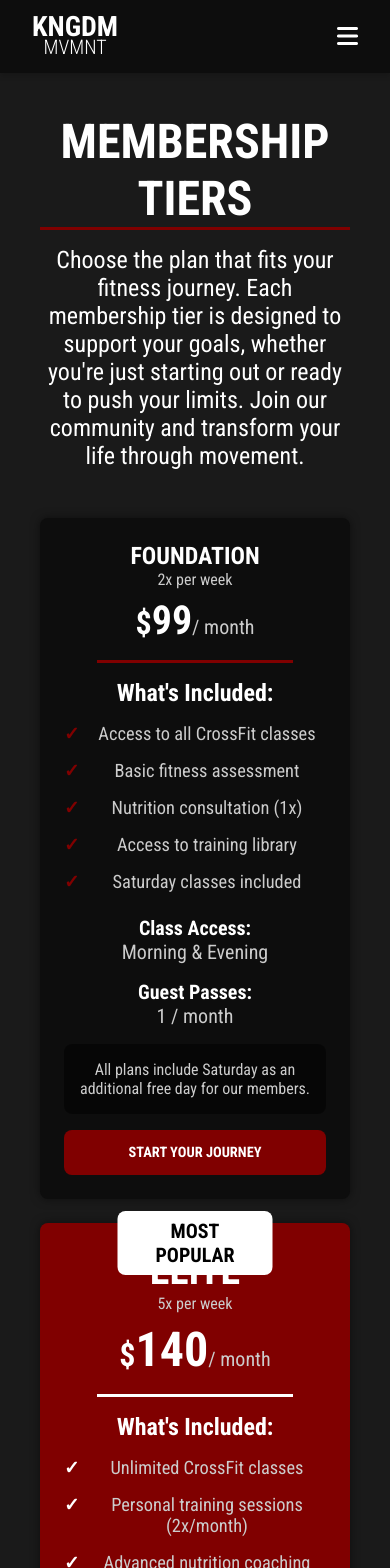
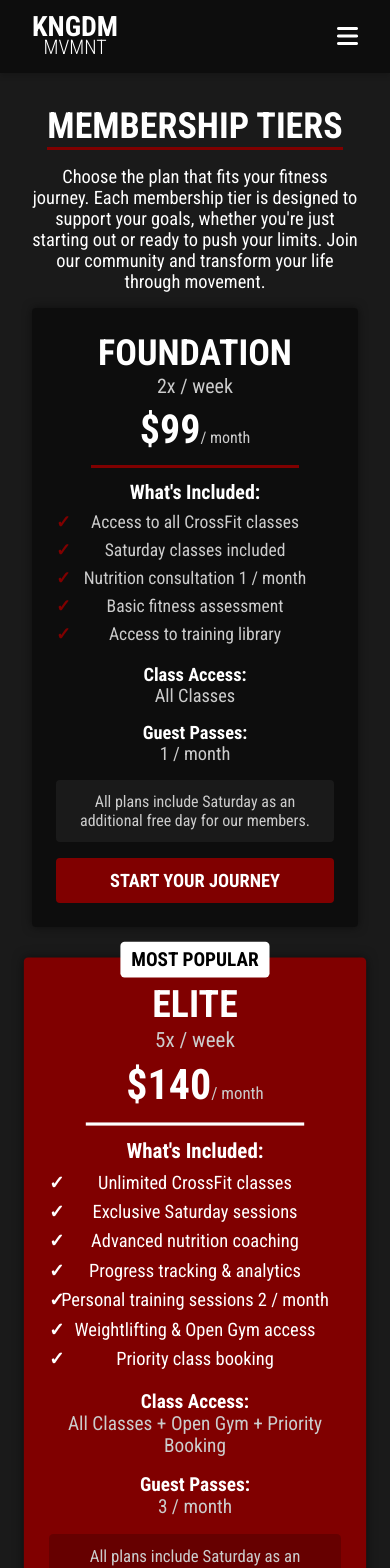
Before and after one commit to gilmerperez/kingdom-movement, a React (Vite) app: page /pricing in a window 390 px wide. Shown: the top 1568 px of the page. Built offline with nearby package versions, Linux system fonts and the light colour scheme.

Commit message:
Added responsiveness and better styles

```diff
--- a/src/data/pricing.json
+++ b/src/data/pricing.json
@@ -4,16 +4,16 @@
       "id": "foundation",
       "name": "FOUNDATION",
       "price": 99,
-      "frequency": "2x per week",
+      "frequency": "2x / week",
       "description": "Perfect for beginners starting their fitness journey",
       "features": [
         "Access to all CrossFit classes",
+        "Saturday classes included",
+        "Nutrition consultation 1 / month",
         "Basic fitness assessment",
-        "Nutrition consultation (1x)",
-        "Access to training library",
-        "Saturday classes included"
+        "Access to training library"
       ],
-      "classAccess": "Morning & Evening",
+      "classAccess": "All Classes",
       "guestPasses": 1,
       "isPopular": false,
       "ctaText": "START YOUR JOURNEY"
@@ -22,18 +22,18 @@
       "id": "elite",
       "name": "ELITE",
       "price": 140,
-      "frequency": "5x per week",
+      "frequency": "5x / week",
       "description": "Our most comprehensive membership for serious athletes",
       "features": [
         "Unlimited CrossFit classes",
-        "Personal training sessions (2x/month)",
+        "Exclusive Saturday sessions",
         "Advanced nutrition coaching",
-        "Priority class booking",
-        "Exclusive Saturday sessions",
+        "Progress tracking & analytics",
+        "Personal training sessions 2 / month",
         "Weightlifting & Open Gym access",
-        "Progress tracking & analytics"
+        "Priority class booking"
       ],
-      "classAccess": "All Classes + Priority Booking",
+      "classAccess": "All Classes + Open Gym + Priority Booking",
       "guestPasses": 3,
       "isPopular": true,
       "ctaText": "BECOME ELITE"
@@ -42,15 +42,15 @@
       "id": "performance",
       "name": "PERFORMANCE",
       "price": 129,
-      "frequency": "3x per week",
+      "frequency": "3x / week",
       "description": "For athletes ready to take their training to the next level",
       "features": [
         "Access to all CrossFit classes",
-        "Personal training session (1x/month)",
-        "Nutrition consultation (2x)",
-        "Weightlifting & Open Gym access",
         "Saturday classes included",
-        "Progress tracking"
+        "Nutrition consultation 2 / month",
+        "Progress tracking",
+        "Personal training session 1 / month",
+        "Weightlifting & Open Gym access"
       ],
       "classAccess": "All classes + Open Gym",
       "guestPasses": 2,
--- a/src/index.css
+++ b/src/index.css
@@ -9,6 +9,8 @@ html[data-theme="light"] {
   --text-secondary: hsl(0, 0%, 10%);
   --primary: hsl(0, 100%, 25%);
   --footer-bg-color: hsl(0, 0%, 97.25%);
+  --grey: hsl(0, 0%, 90%);
+  --grey-text: hsl(0, 0%, 20%);
 }
 
 /* Dark Mode */
@@ -19,6 +21,8 @@ html[data-theme="dark"] {
   --text-secondary: hsl(0, 0%, 80%);
   --primary: hsl(0, 100%, 25%);
   --footer-bg-color: hsl(0, 0%, 5%);
+  --grey: hsl(0, 0%, 10%);
+  --grey-text: hsl(0, 0%, 80%);
 }
 
 /* Custom Highlighted Text */
--- a/src/pages/Pricing/Pricing.jsx
+++ b/src/pages/Pricing/Pricing.jsx
@@ -1,5 +1,5 @@
+import styles from "./Pricing.module.css";
 import { useEffect, useState } from "react";
-import styles from "./Pricing.module.css";
 import pricingData from "../../data/pricing.json";
 
 function Pricing() {
@@ -16,7 +16,7 @@ function Pricing() {
       <main>
         <section className={styles.pricingContainer}>
           {/* Heading */}
-          <h1 className={styles.header}>MEMBERSHIP TIERS</h1>
+          <h1 className={styles.heading}>MEMBERSHIP TIERS</h1>
 
           {/* Introduction */}
           <p className={styles.introduction}>
--- a/src/pages/Pricing/Pricing.module.css
+++ b/src/pages/Pricing/Pricing.module.css
@@ -9,7 +9,7 @@
   justify-content: center;
 }
 
-.header {
+.heading {
   font-size: 3rem;
   font-weight: 700;
   margin-bottom: 1rem;
@@ -23,11 +23,15 @@
   margin-bottom: 3rem;
 }
 
+.pricingCards > * {
+  transition: 0.3s ease-in;
+}
+
 .pricingCards {
-  gap: 2rem;
+  gap: 3rem;
   width: 100%;
   display: grid;
-  grid-template-columns: repeat(auto-fit, minmax(320px, 1fr));
+  grid-template-columns: repeat(auto-fit, minmax(350px, 1fr));
 }
 
 .pricingCard {
@@ -36,7 +40,6 @@
   position: relative;
   border-radius: 8px;
   flex-direction: column;
-  transition: 0.3s ease-in;
   background-color: var(--header-bg-color);
   box-shadow: 0px 0px 10px hsla(0, 0%, 0%, 0.5);
 }
@@ -57,8 +60,8 @@
 }
 
 .frequency {
-  font-size: 1rem;
   font-weight: 400;
+  font-size: 1.25rem;
   color: var(--text-secondary);
 }
 
@@ -70,7 +73,7 @@
 }
 
 .currency {
-  font-size: 2rem;
+  font-size: 3rem;
   font-weight: 700;
 }
 
@@ -141,12 +144,12 @@
   padding: 1rem;
   border-radius: 8px;
   margin-bottom: 1rem;
-  background-color: hsla(0, 0%, 0%, 0.5);
+  background-color: var(--grey);
 }
 
 .commonBenefit p {
   font-size: 1rem;
-  color: var(--text-secondary);
+  color: var(--grey-text);
 }
 
 .signUpButton {
@@ -155,7 +158,6 @@
   font-weight: 700;
   font-size: 1.25rem;
   border-radius: 8px;
-  transition: 0.3s ease-in;
   color: hsl(0, 0%, 100%);
   background-color: var(--primary);
 }
@@ -167,6 +169,20 @@
 }
 
 /* Individual styles for popular card */
+.pricingCard.popular > * {
+  transition: 0.3s ease-in;
+}
+
+.pricingCard.popular {
+  transform: scale(1.05);
+  background-color: var(--primary);
+}
+
+.pricingCard.popular:hover {
+  transform: scale(1.05) translateY(-3px);
+  box-shadow: 0px 0px 15px hsla(0, 0%, 0%, 0.5);
+}
+
 .popularBadge {
   left: 50%;
   top: -12px;
@@ -180,16 +196,6 @@
   background-color: hsl(0, 0%, 100%);
 }
 
-.pricingCard.popular {
-  transform: scale(1.05);
-  background-color: var(--primary);
-}
-
-.pricingCard.popular:hover {
-  transform: scale(1.05) translateY(-3px);
-  box-shadow: 0px 0px 15px hsla(0, 0%, 0%, 0.5);
-}
-
 .pricingCard.popular .membershipName {
   font-weight: 700;
   font-size: 2.5rem;
@@ -197,13 +203,13 @@
 }
 
 .pricingCard.popular .frequency {
-  font-size: 1rem;
   font-weight: 400;
-  color: var(--text-secondary);
+  font-size: 1.25rem;
+  color: hsl(0, 0%, 80%);
 }
 
 .pricingCard.popular .currency {
-  font-size: 2rem;
+  font-size: 3rem;
   font-weight: 700;
   color: hsl(0, 0%, 100%);
 }
@@ -216,7 +222,7 @@
 
 .pricingCard.popular .period {
   font-size: 1.25rem;
-  color: var(--text-secondary);
+  color: hsl(0, 0%, 80%);
 }
 
 .pricingCard.popular .separator {
@@ -240,7 +246,7 @@
   position: relative;
   font-size: 1.15rem;
   padding-left: 1.5rem;
-  color: hsl(0, 0%, 80%);
+  color: hsl(0, 0%, 100%);
 }
 
 .pricingCard.popular .featureItem::before {
@@ -283,7 +289,6 @@
   font-size: 1.25rem;
   border-radius: 8px;
   color: var(--primary);
-  transition: 0.3s ease-in;
   background-color: hsl(0, 0%, 100%);
 }
 
@@ -295,69 +300,162 @@
 /* Responsive Design */
 @media (max-width: 1200px) {
   .pricingCards {
+    gap: 1.5rem;
     grid-template-columns: repeat(auto-fit, minmax(300px, 1fr));
-    gap: 1.5rem;
   }
 }
 
 @media (max-width: 768px) {
-  .pricingContainer {
-    padding: 1rem;
-  }
-
-  .mainTitle {
+  .heading {
     font-size: 2.5rem;
   }
 
-  .subtitle {
-    font-size: 1rem;
+  .introduction {
+    font-size: 1.25rem;
+    margin-bottom: 1rem;
   }
 
   .pricingCards {
+    gap: 3rem;
+    max-width: 450px;
     grid-template-columns: 1fr;
-    max-width: 400px;
   }
 
-  .pricingCard.popular {
-    transform: none;
-  }
-
-  .pricingCard.popular:hover {
-    transform: translateY(-4px);
-  }
-
-  .price {
-    font-size: 3rem;
-  }
-
-  .membershipName {
-    font-size: 1.8rem;
+  .pricingCard {
+    padding: 1.75rem;
+    border-radius: 6px;
   }
 }
 
 @media (max-width: 480px) {
-  .pricingContainer {
-    padding: 0.5rem;
+  .heading {
+    font-size: 2.25rem;
   }
 
-  .mainTitle {
-    font-size: 2rem;
+  .introduction {
+    font-size: 1.15rem;
   }
 
   .pricingCard {
     padding: 1.5rem;
+    border-radius: 4px;
+  }
+
+  .membershipName {
+    font-size: 2.25rem;
+  }
+
+  .currency {
+    font-size: 2.5rem;
   }
 
   .price {
     font-size: 2.5rem;
   }
 
-  .membershipName {
-    font-size: 1.5rem;
+  .period {
+    font-size: 1rem;
+  }
+
+  .separator {
+    margin: 0.75rem 0;
+    margin-left: auto;
+    margin-right: auto;
+  }
+
+  .featuresTitle {
+    font-size: 1.25rem;
+    margin-bottom: 0.25rem;
+  }
+
+  .featureItem {
+    font-size: 1.1rem;
+    padding: 0.25rem 0;
+  }
+
+  .additionalInfo {
+    font-size: 1.1rem;
+  }
+
+  .additionalInfo p {
+    font-size: 1.15rem;
+  }
+
+  .additionalInfo strong {
+    font-size: 1.15rem;
+  }
+
+  .commonBenefit {
+    padding: 0.75rem;
+    border-radius: 4px;
   }
 
   .signUpButton {
-    padding: 0.875rem 1.5rem;
-    font-size: 0.9rem;
+    padding: 0.75rem;
+    font-size: 1.15rem;
+    border-radius: 4px;
+  }
+
+  /* Individual styles for popular card */
+  .popularBadge {
+    top: -15px;
+    font-size: 1.15rem;
+    border-radius: 4px;
+    padding: 0.4rem 0.65rem;
+  }
+
+  .pricingCard.popular .membershipName {
+    font-size: 2.25rem;
+  }
+
+  .pricingCard.popular .currency {
+    font-size: 2.5rem;
+  }
+
+  .pricingCard.popular .price {
+    font-size: 2.5rem;
+  }
+
+  .pricingCard.popular .period {
+    font-size: 1rem;
+  }
+
+  .pricingCard.popular .separator {
+    margin: 0.75rem 0;
+    margin-left: auto;
+    margin-right: auto;
+  }
+
+  .pricingCard.popular .featuresTitle {
+    font-size: 1.25rem;
+    margin-bottom: 0.25rem;
+  }
+
+  .pricingCard.popular .featureItem {
+    font-size: 1.1rem;
+    padding: 0.25rem 0;
+  }
+
+  .pricingCard.popular .additionalInfo {
+    font-size: 1.1rem;
+  }
+
+  .pricingCard.popular .additionalInfo p {
+    font-size: 1.15rem;
+  }
+
+  .pricingCard.popular .additionalInfo strong {
+    font-size: 1.15rem;
+  }
+
+  .pricingCard.popular .commonBenefit {
+    padding: 0.75rem;
+    border-radius: 4px;
+  }
+
+  .pricingCard.popular .signUpButton {
+    padding: 0.75rem;
+    font-size: 1.15rem;
+    border-radius: 4px;
   }
 }
```
Also changed, not shown: 1 other file (tests, documents, lock files or other folders).
